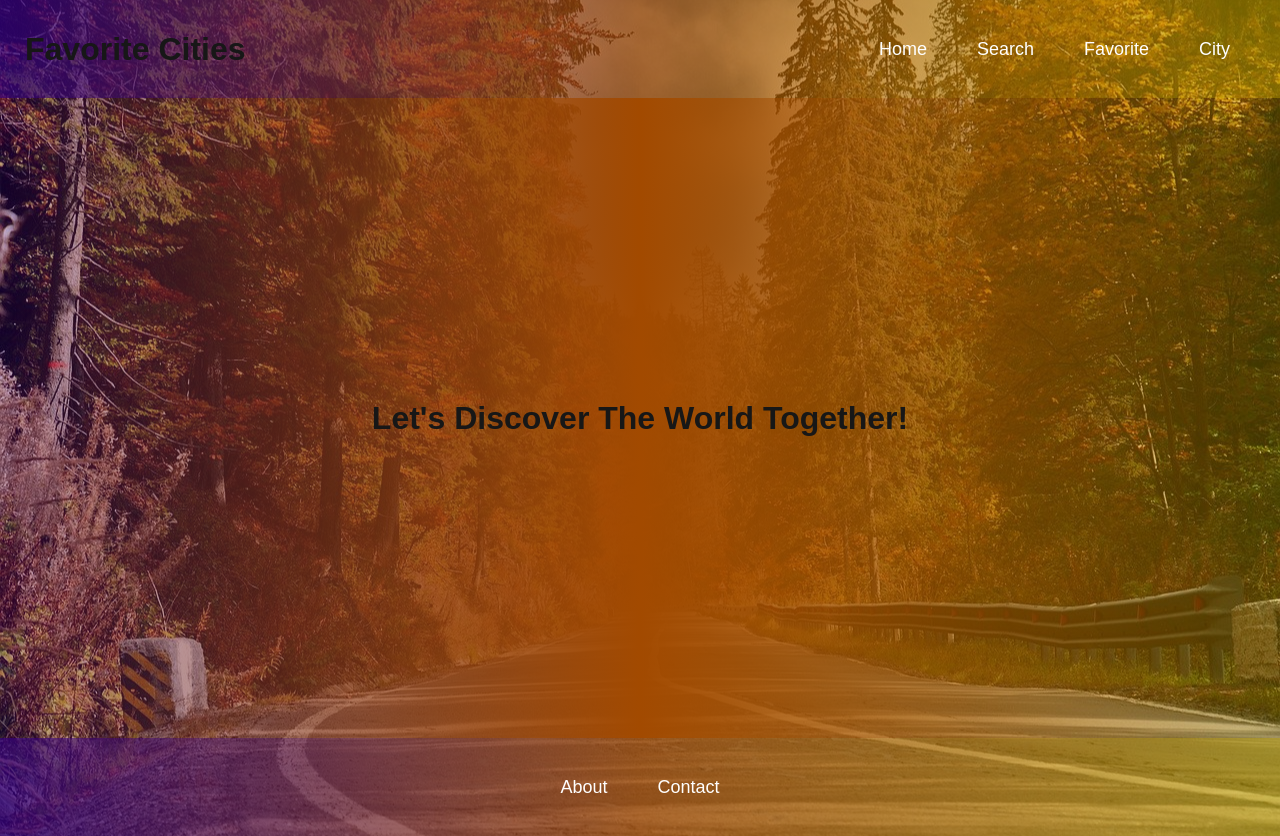
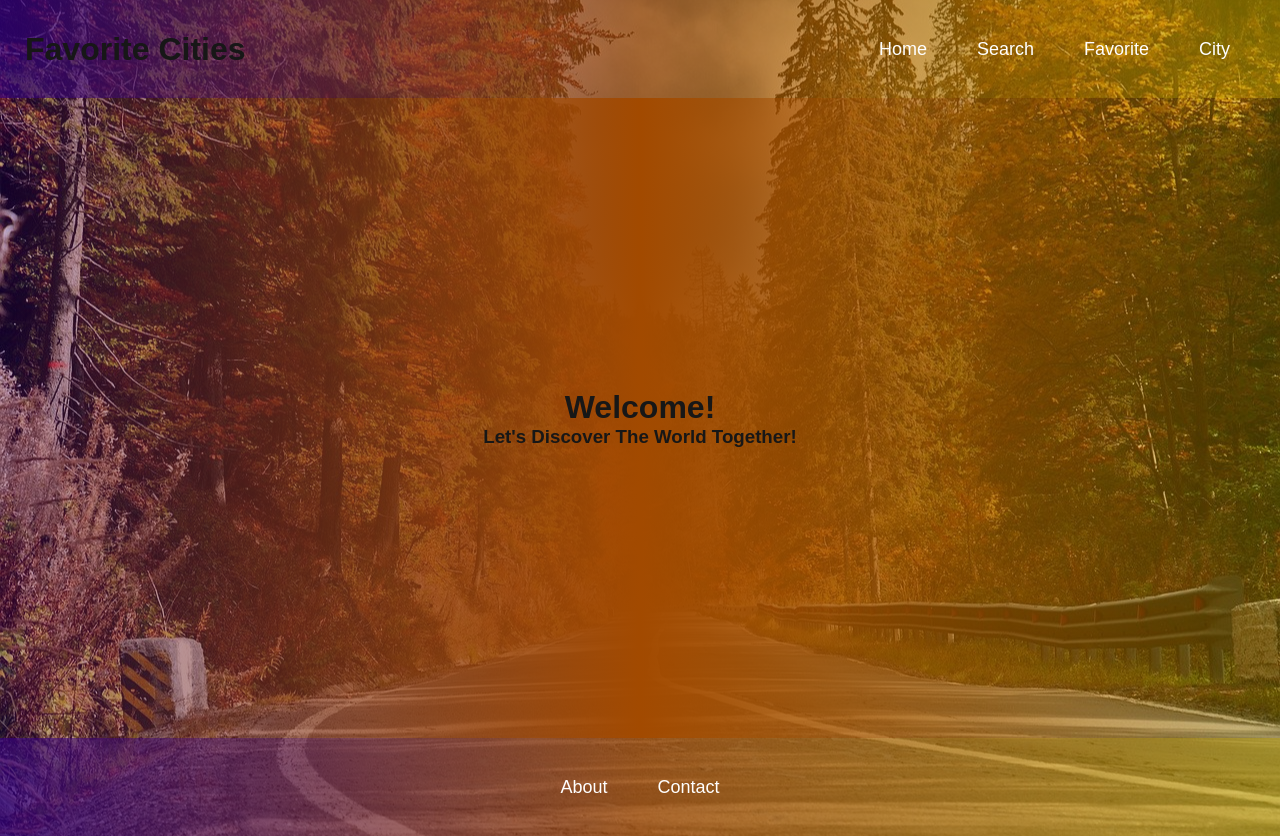
Before and after one commit to mirabelanegotei/FavoriteCities, a Next.js app: page / in a window 1280 px wide. Built offline with nearby package versions, Linux system fonts and the light colour scheme.

Commit message:
Updated Navbar and _app.js for dynamic titles and menu toggle functionality, removed unused Home component

```diff
--- a/src/pages/_app.js
+++ b/src/pages/_app.js
@@ -1,9 +1,15 @@
 import "@/styles/globals.css";
 import Layout from "./components/Layout";
+import Head from "next/head";
 
 export default function App({ Component, pageProps }) {
   return (
-  <Layout>
-    <Component {...pageProps} />
-  </Layout>)
+  <>
+    <Head>
+      <title>Favorite Cities</title>
+    </Head>
+    <Layout>
+      <Component {...pageProps} />
+    </Layout>
+  </>)
 }
--- a/src/pages/components/Navbar.js
+++ b/src/pages/components/Navbar.js
@@ -8,7 +8,7 @@ const Navbar = () =>{
             <input type="checkbox" className={styles.toggle}/>
             <div className={styles.hamburger}></div>
             <ul className={styles.menu}>
-                <Link href="/components/Home"><li>Home</li></Link>
+                <Link href="/"><li>Home</li></Link>
                 <Link href="/components/Search"><li>Search</li></Link>
                 <Link href="/components/Favorites"><li>Favorite</li></Link>
                 <Link href="/components/City"><li>City</li></Link>
--- a/src/pages/index.js
+++ b/src/pages/index.js
@@ -1,9 +1,10 @@
 import styles from "../styles/Home.module.css";
 
- const AppPage = () =>{
+ const HomePage = () =>{
   return (
     <div className={styles.container}>
-        <h1>Let's Discover The World Together!</h1>
+        <h1>Welcome!</h1>
+        <h3>Let's Discover The World Together!</h3>
     </div>)
 };
-export default AppPage
+export default HomePage
```
Also changed, not shown: src/pages/components/Home.js (deleted, +0 -10 lines), 1 other file (tests, documents, lock files or other folders).
